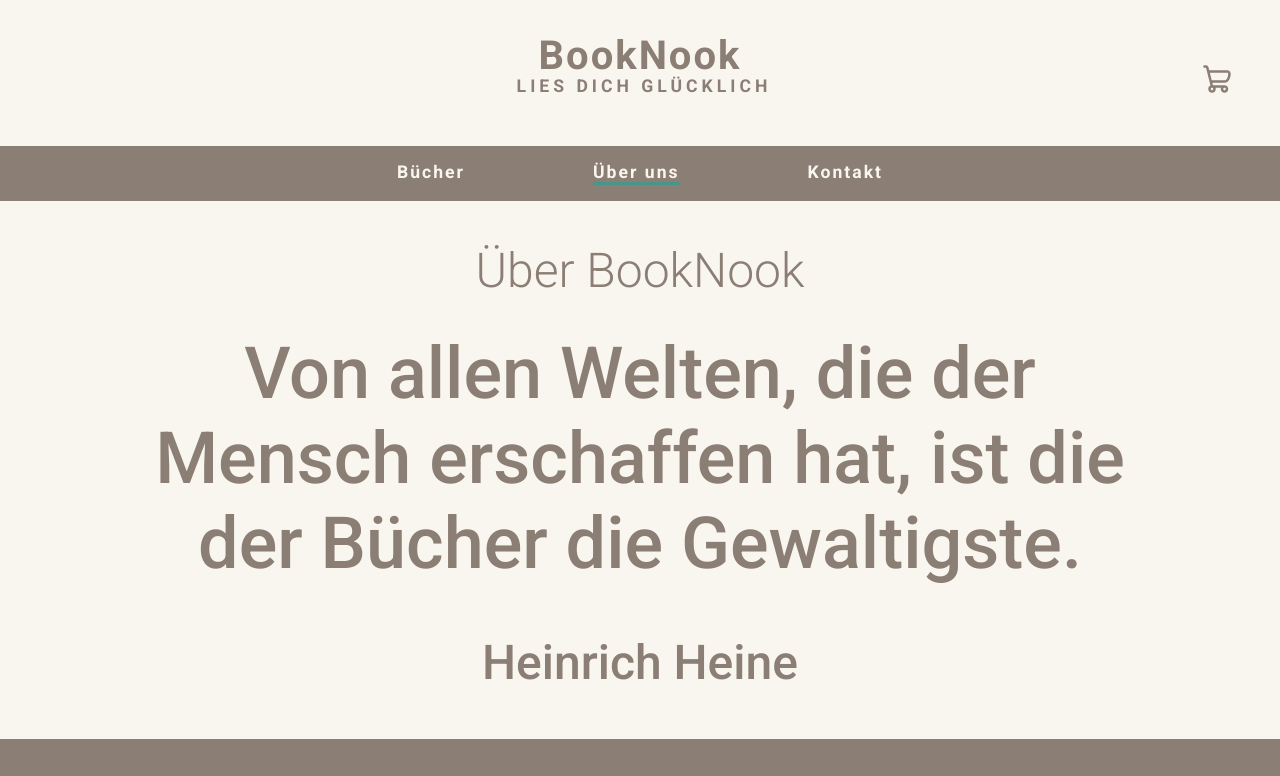
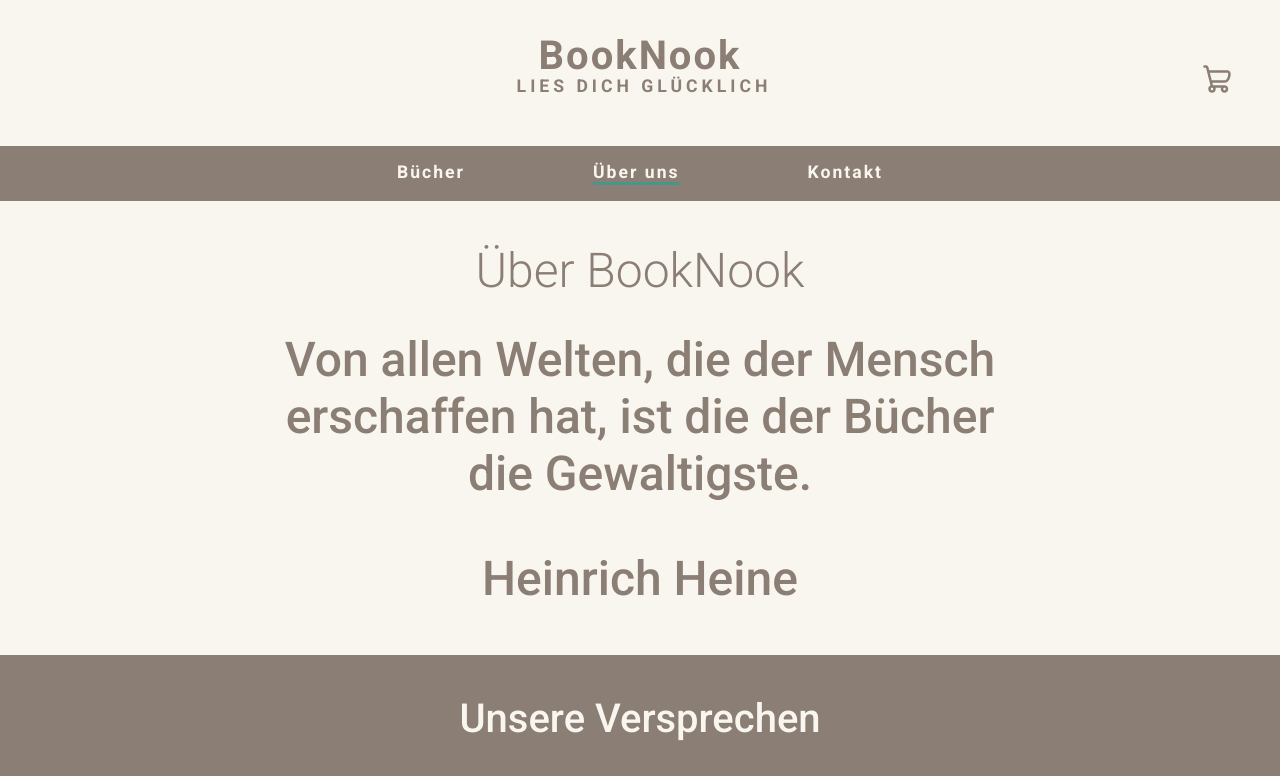
Before and after one commit to JonasHencke/bookstore, a React (Vite) app: page /about in a window 1280 px wide. Shown: the top 776 px of the page. Built offline with nearby package versions, Linux system fonts and the light colour scheme; no server answers.

Commit message:
Make max font size smaller in About component

```diff
--- a/src/index.css
+++ b/src/index.css
@@ -573,9 +573,10 @@ footer {
 }
 
 .about-quote {
-    font-size: clamp(1rem, 7vw, 4.5rem);
+    font-size: clamp(1rem, 7vw, 3rem);
     text-align: center;
-    max-width: 90%;
+    width: 90%;
+    max-width: 800px;
     margin: 0 auto;
 }
 
@@ -590,7 +591,7 @@ footer {
 }
 
 .about-display h2 {
-    font-size: clamp(1.5rem, 7vw, 3rem);
+    font-size: clamp(1.5rem, 7vw, 2.5rem);
     margin-bottom: 0em;
 }
 
--- a/src/pages/Contact.jsx
+++ b/src/pages/Contact.jsx
@@ -7,6 +7,7 @@ export default function Contact(props) {
   function MessageSuccess() {
     props.setSnackbarMessage("Nachricht erfolgreich versandt!");
   }
+
   return (
     <div className="contact-wrapper">
       <p className="contact-message">
```
